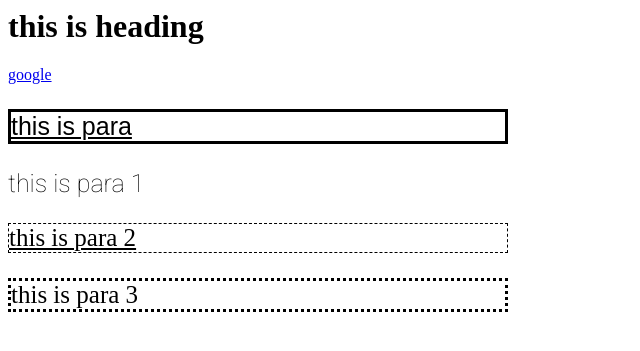
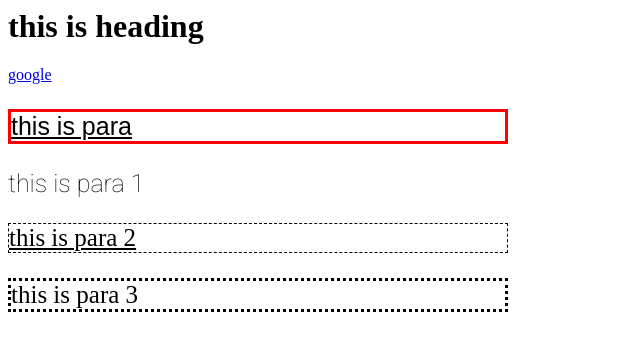
Before and after one commit to iprash155/100DaysOfCode, a PHP site: page /css_properties.html in a window 1280 px wide. Shown: the top 351 px of the page, without its empty margins (0-640 px from the left). Run offline with PHP 8.4, Linux system fonts and the light colour scheme; some web fonts are replaced.

Commit message:
new properties addedr

```diff
--- a/css/style.css
+++ b/css/style.css
@@ -12,6 +12,7 @@ div{
     font-size: 25px;
     font-family:'Smooch Sans', sans-serif;
     border-style: solid;
+    border-color: red;
 }
 #b{
 
```
